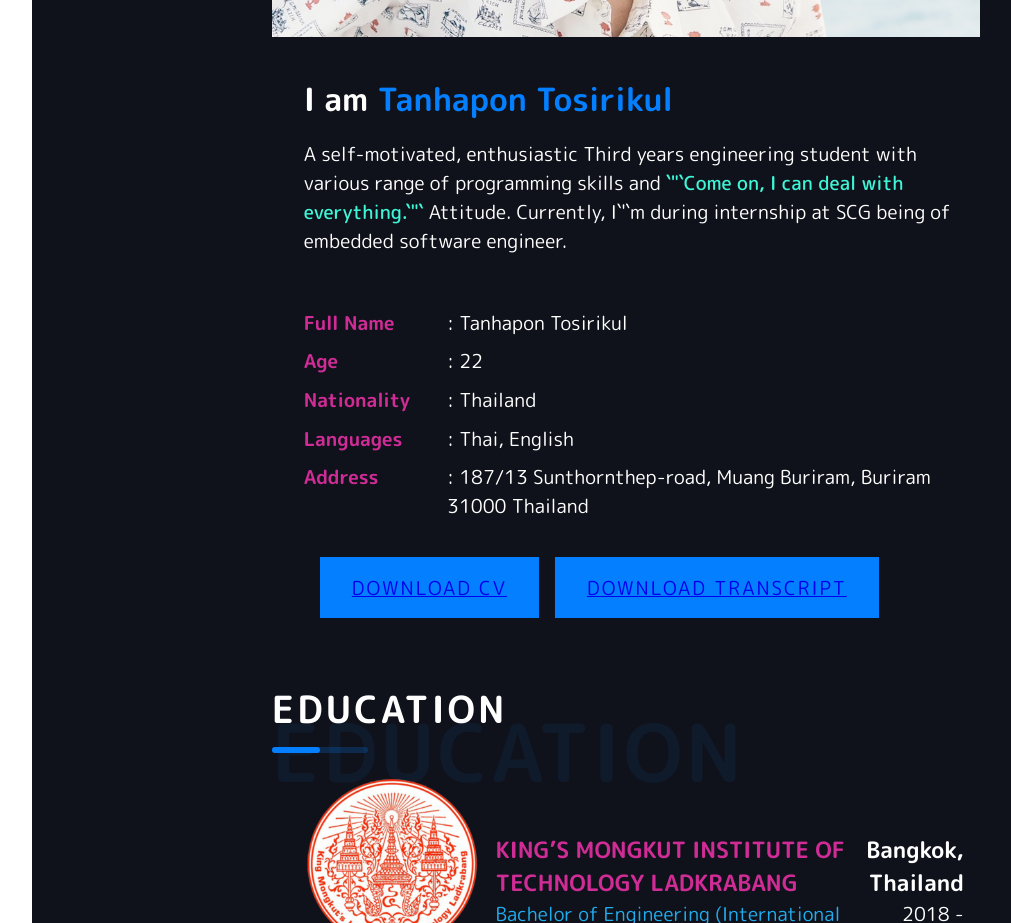
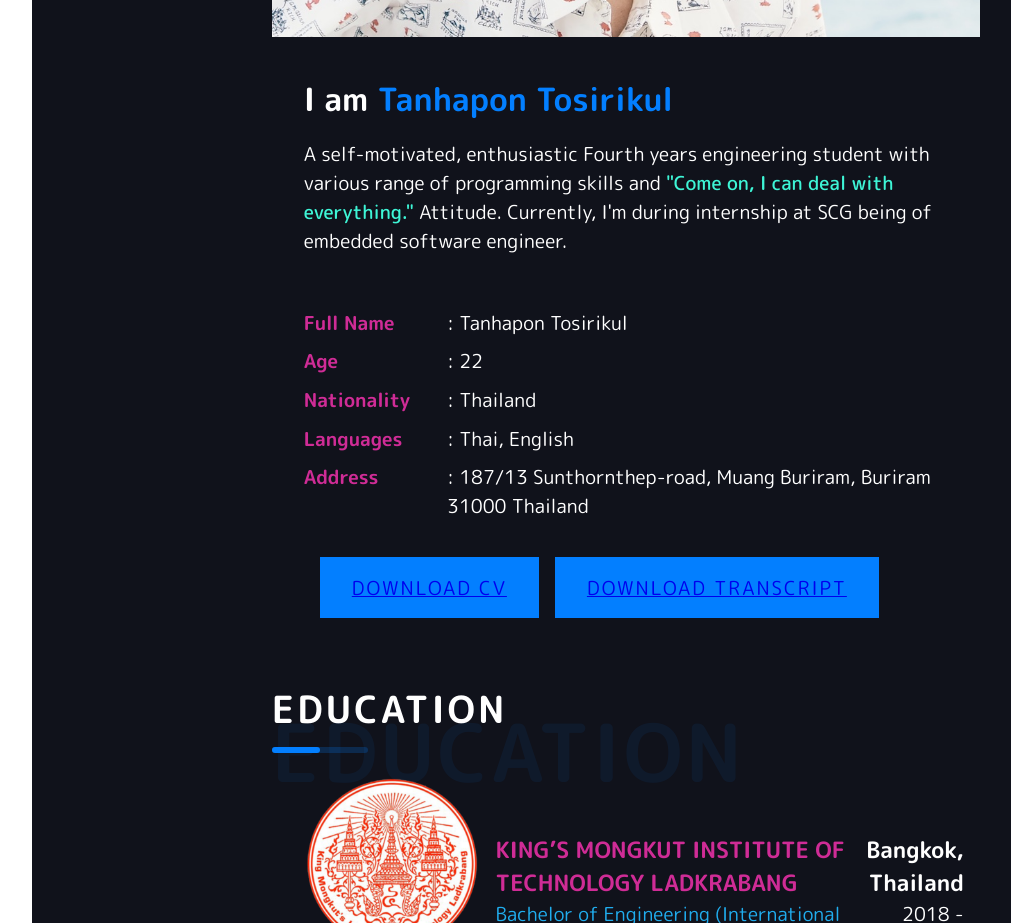
Before and after one commit to tontosirikul/tontosirikul.github.io.next, a Next.js app: page /about in a window 1280 px wide. Shown: the part 800-1723 px from the top of the page, without its empty margins (173-1184 px from the left). Built offline with nearby package versions, Linux system fonts and the light colour scheme.

Commit message:
fixed about

```diff
--- a/Components/ImageSection.js
+++ b/Components/ImageSection.js
@@ -12,10 +12,10 @@ function ImageSection() {
           I am <span>Tanhapon Tosirikul</span>
         </h4>
         <p className="about-text">
-          A self-motivated, enthusiastic Third years engineering student with
+          A self-motivated, enthusiastic Fourth years engineering student with
           various range of programming skills and{" "}
-          <span>`&quot;`Come on, I can deal with everything.`&quot;`</span>{" "}
-          Attitude. Currently, I`&apos;`m during internship at SCG being of
+          <span>&quot;Come on, I can deal with everything.&quot;</span>{" "}
+          Attitude. Currently, I&apos;m during internship at SCG being of
           embedded software engineer.
         </p>
 
```
